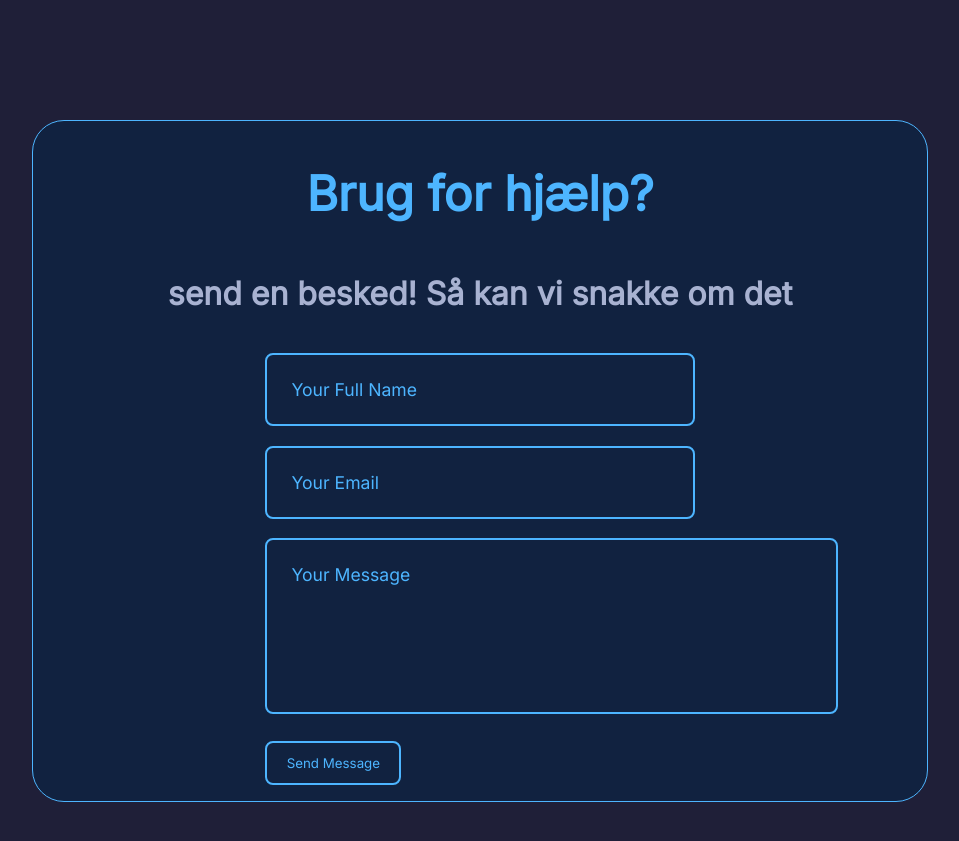
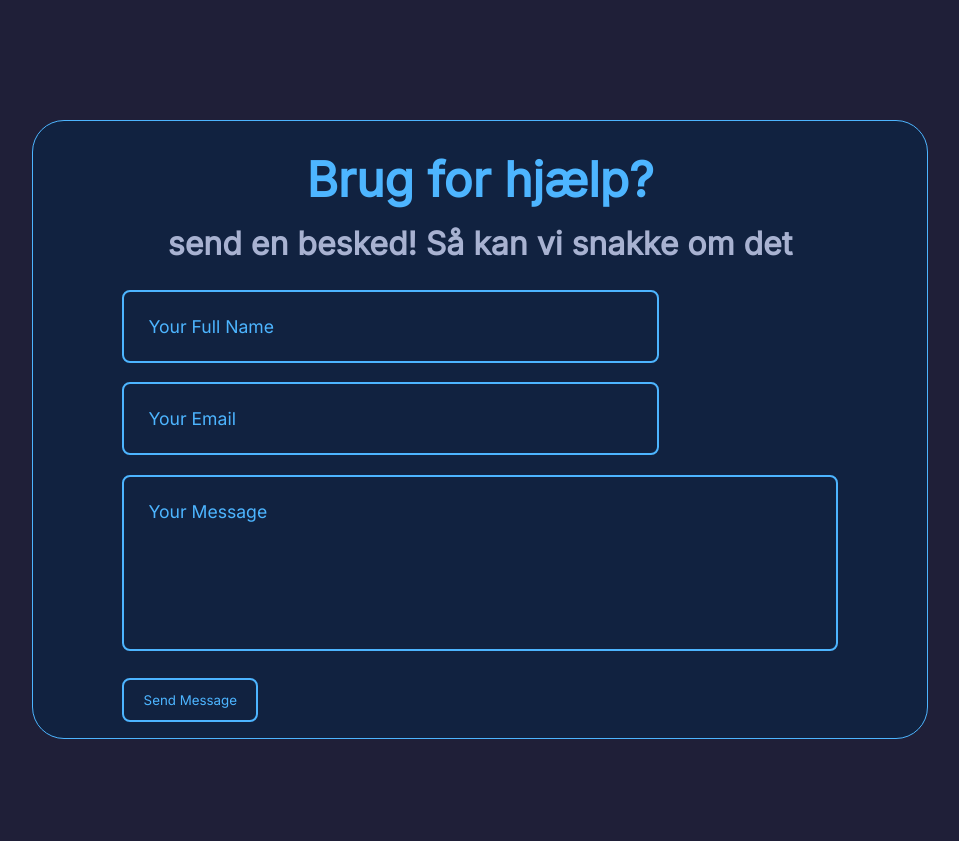
Before and after one commit to VictorJustesen/portfolio-maybe-final, a React (Create React App) app: page / in a window 1280 px wide. Shown: the part 2820-3661 px from the top of the page, without its empty margins (160-1119 px from the left). Built offline with nearby package versions, Linux system fonts and the light colour scheme.

Commit message:
all good

```diff
--- a/src/components/contact/Contact.css
+++ b/src/components/contact/Contact.css
@@ -14,7 +14,7 @@
 .bo{align-self: center;
   width: 80%;
   justify-content: center;
-
+  margin-block-start: -1.5%;
 
 
 }
@@ -23,10 +23,13 @@
   display: flex;
   flex-direction: column;
   gap: 1.2rem;
-  width:80%;
 
   margin-left: auto;
+
+
 }
+.ha{margin-block-start: 2%;
+  margin-block-end: -4%}
 .btn{background-color: var(--bgoff);
 margin-bottom: 1rem;
 margin-left: 0;
@@ -43,7 +46,8 @@ textarea {
 
   color: var(--offwhite);}
   input{width: 75%;}
-  textarea{height:11rem}
+  textarea{height:11rem;
+    }
   ::placeholder{color: var(--pop);}
 /* ================ MEDIA QUERIES (MEDIUM DEVICES) ================= */
 
--- a/src/components/contact/Contact.jsx
+++ b/src/components/contact/Contact.jsx
@@ -18,7 +18,7 @@ const Contact = () => {
   return (
     <section className='container contact__container' id='contact'>
         <div className='contacttext'>
-    <h1 className='heading'>Brug for hjælp?</h1>
+    <h1 className='ha heading'>Brug for hjælp?</h1>
 
     <h2 className='subheading'>send en besked! Så kan vi snakke om det</h2>
     </div>
```
